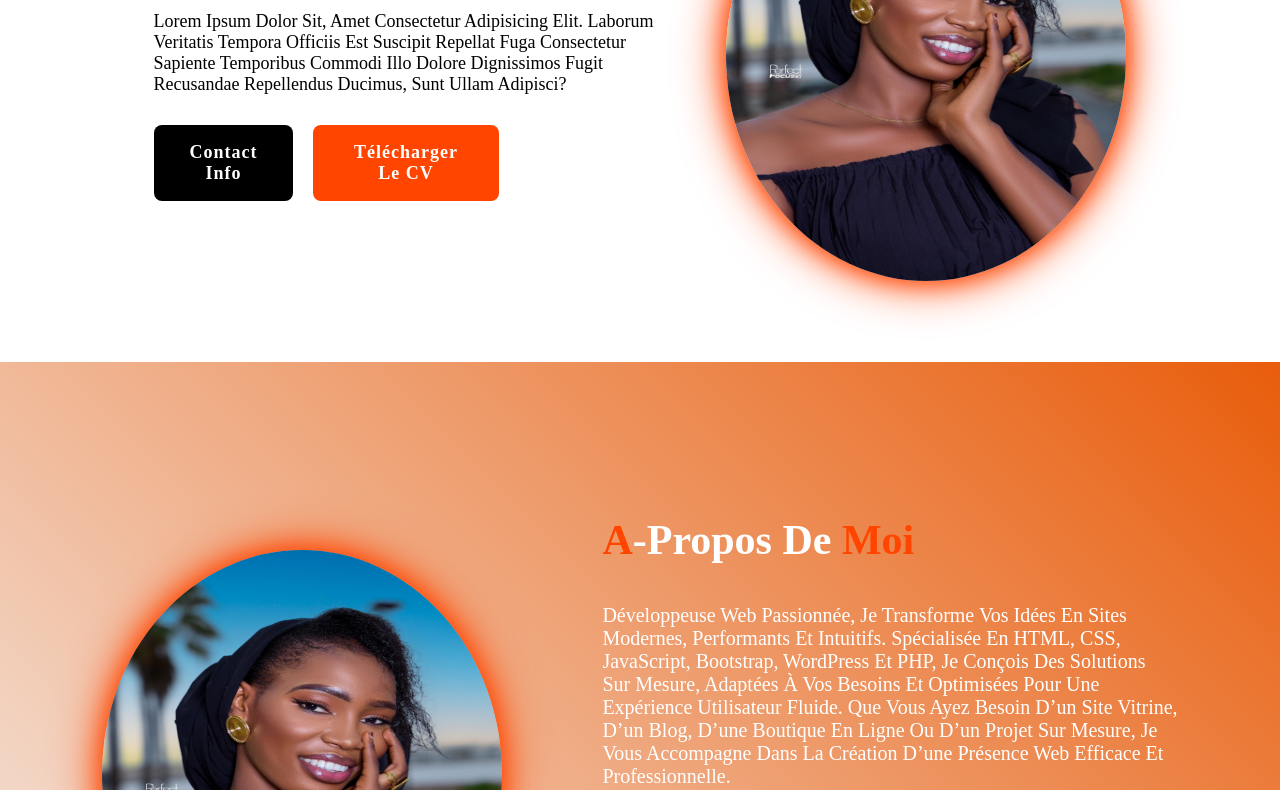
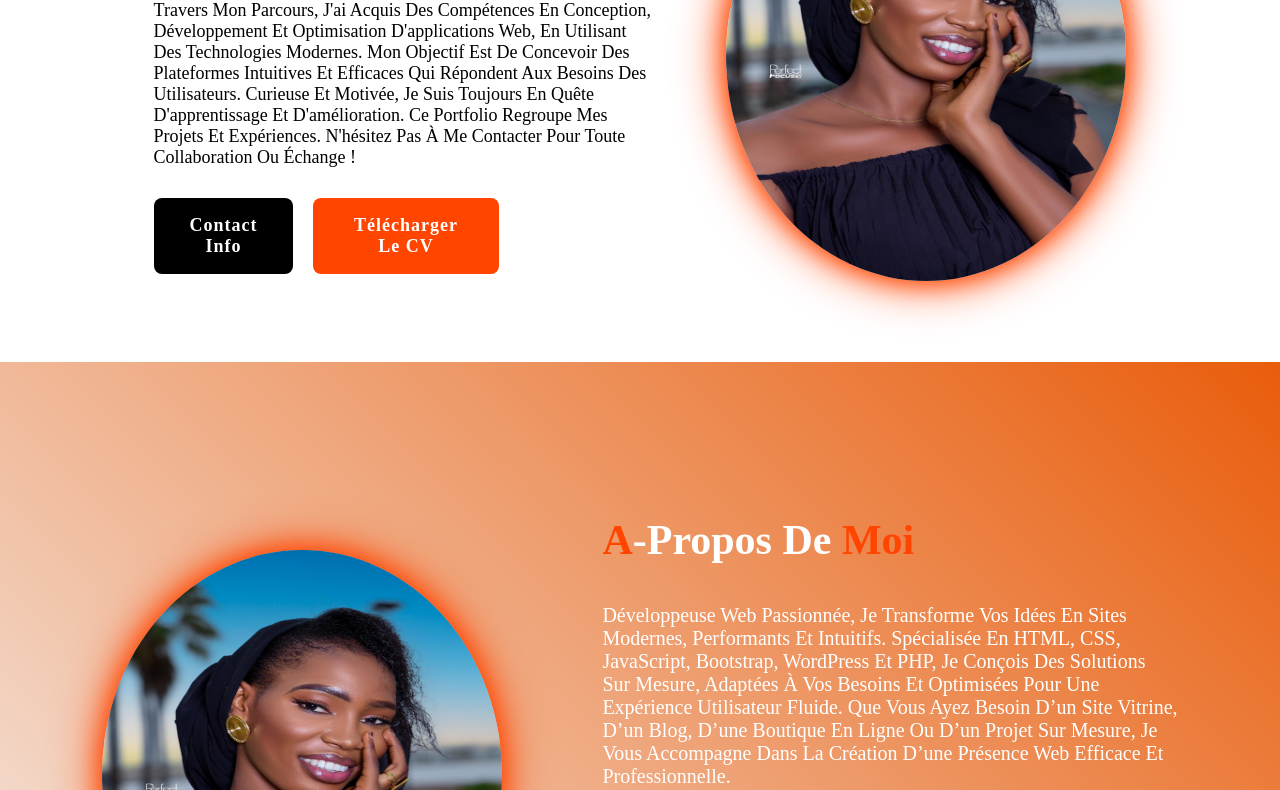
Before and after one commit to Ndeyediaw15/portfolio, a plain HTML site: page index.html in a window 1280 px wide. Shown: the part 278-1068 px from the top of the page. Drawn offline with nearby package versions, Linux system fonts and the light colour scheme.

Commit message:
ajout fichier html

```diff
--- a/index.html
+++ b/index.html
@@ -25,7 +25,11 @@
    <section class="acceuil" id="Acceuil">
         <div class="acceuil-content">
             <h1>Hello c'est<span> Ndeye  Diaw <br></span>Developpeuse web...</h1>
-            <p>Lorem ipsum dolor sit, amet consectetur adipisicing elit. Laborum veritatis tempora officiis est suscipit repellat fuga consectetur sapiente temporibus commodi illo dolore dignissimos fugit recusandae repellendus ducimus, sunt ullam adipisci?</p>
+            <p>Je m'appelle Ndeye Diaw, étudiante en informatique, spécialisée en développement d'applications web.  Je me passionne pour la création de solutions numériques innovantes et performantes.
+
+                À travers mon parcours, j'ai acquis des compétences en conception, développement et optimisation d'applications web, en utilisant des technologies modernes. Mon objectif est de concevoir des plateformes intuitives et efficaces qui répondent aux besoins des utilisateurs.
+
+                Curieuse et motivée, je suis toujours en quête d'apprentissage et d'amélioration. Ce portfolio regroupe mes projets et expériences. N'hésitez pas à me contacter pour toute collaboration ou échange !</p>
             <div class="btn-box">
                <a href="#contact"> <button class="btn-1"> Contact Info </button></a>
                <a href="#"> <button class="btn-2">Télécharger le CV</button></a>
```
